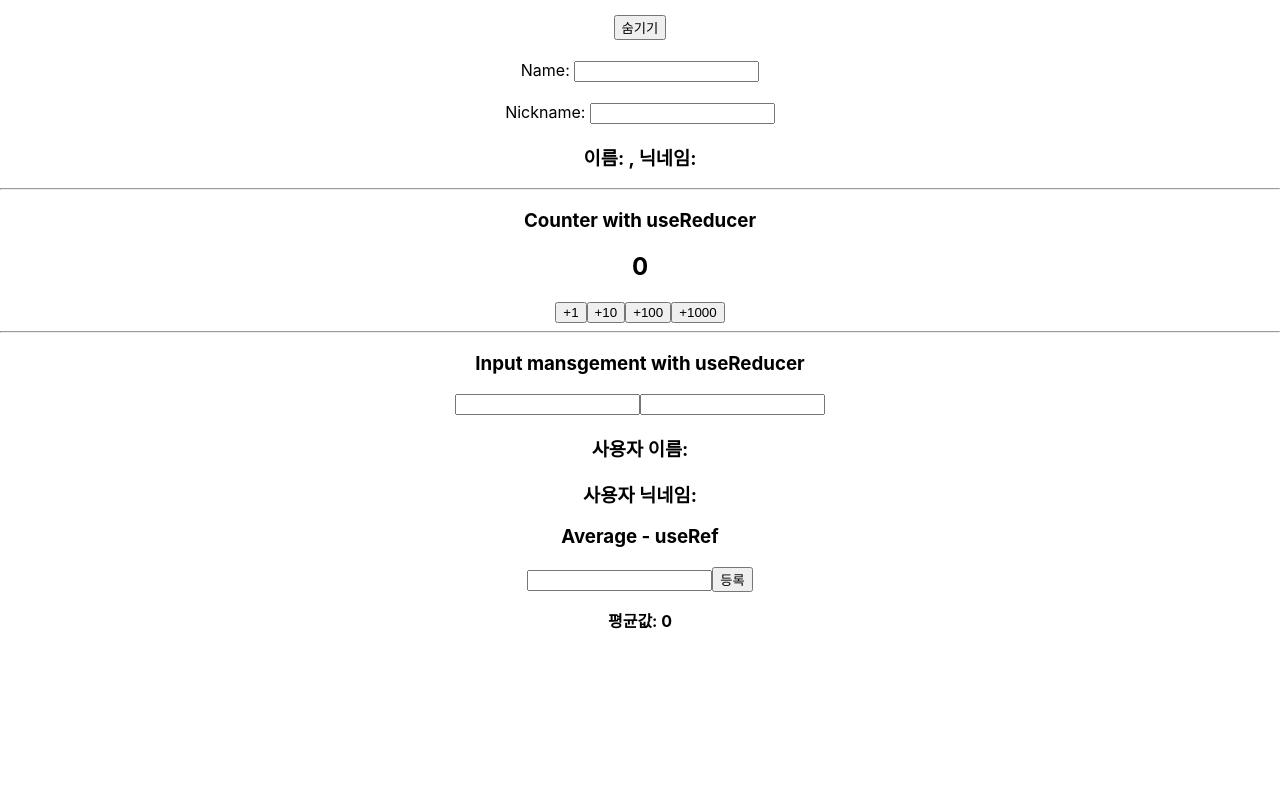
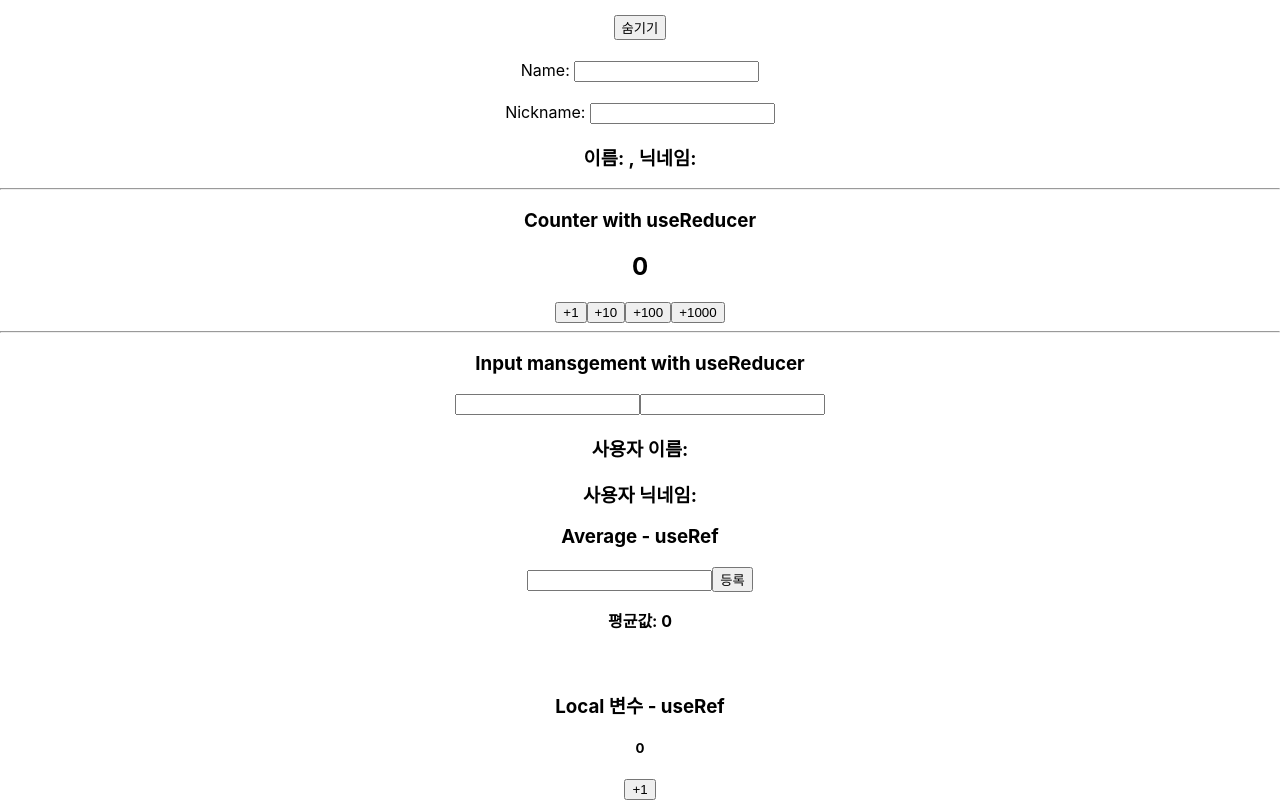
Before and after one commit to HEUNNN/react_by_velopert, a React (Create React App) app in the folder hooks_sample/hooks_sample/: page / in a window 1280 px wide. Shown: the part 198-998 px from the top of the page. Before the commit the page ends 830 px from the top, so only its background shows below. Built offline with nearby package versions, Linux system fonts and the light colour scheme.

Commit message:
2022/3/13 React Velopert 로컬 변수 사용 - useRef

```diff
--- a/hooks_sample/hooks_sample/src/App.js
+++ b/hooks_sample/hooks_sample/src/App.js
@@ -4,7 +4,8 @@ import { useState } from "react";
 import Info from "./Info";
 import CounterUseReducer from "./CounterUseReducer";
 import InputUseReducer from "./InputUseReducer";
-import Average from './Average';
+import Average from "./Average";
+import RefSample from "./LocalVariableUseRef";
 function App() {
   const [isVisible, setIsVisible] = useState(true);
   return (
@@ -31,7 +32,11 @@ function App() {
       <h3>Input mansgement with useReducer</h3>
       <InputUseReducer />
       <h3>Average - useRef</h3>
-      <Average/>
+      <Average />
+      <br />
+      <br />
+      <h3>Local 변수 - useRef</h3>
+      <RefSample />
     </div>
   );
 }
--- /dev/null
+++ b/hooks_sample/hooks_sample/src/LocalVariableUseRef.js
@@ -0,0 +1,26 @@
+import { useEffect, useRef, useState } from "react";
+
+const RefSample = () => {
+  const [number, setNumber] = useState(0);
+  const id = useRef(1);
+  const setId = (n) => {
+    id.current = n;
+  };
+  const printId = () => {
+    console.log(id.current);
+  };
+  setId(3);
+  printId();
+  setId(4);
+  printId();
+  useEffect(() => {
+    console.log("렌더링");
+  });
+  return (
+    <div>
+      <h5>{number}</h5>
+      <button onClick={() => setNumber(number + 1)}>+1</button>
+    </div>
+  );
+};
+export default RefSample;
```
